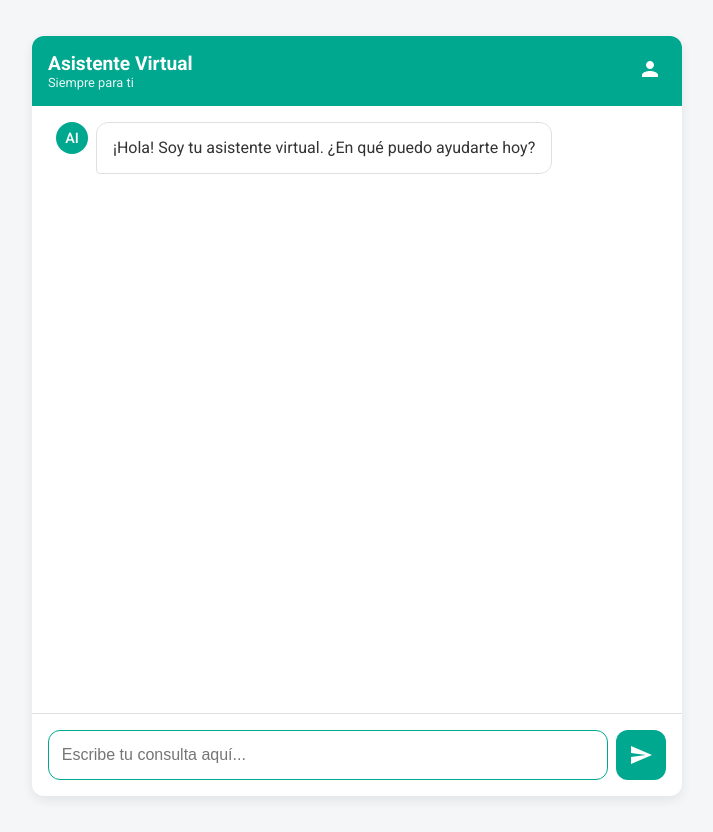
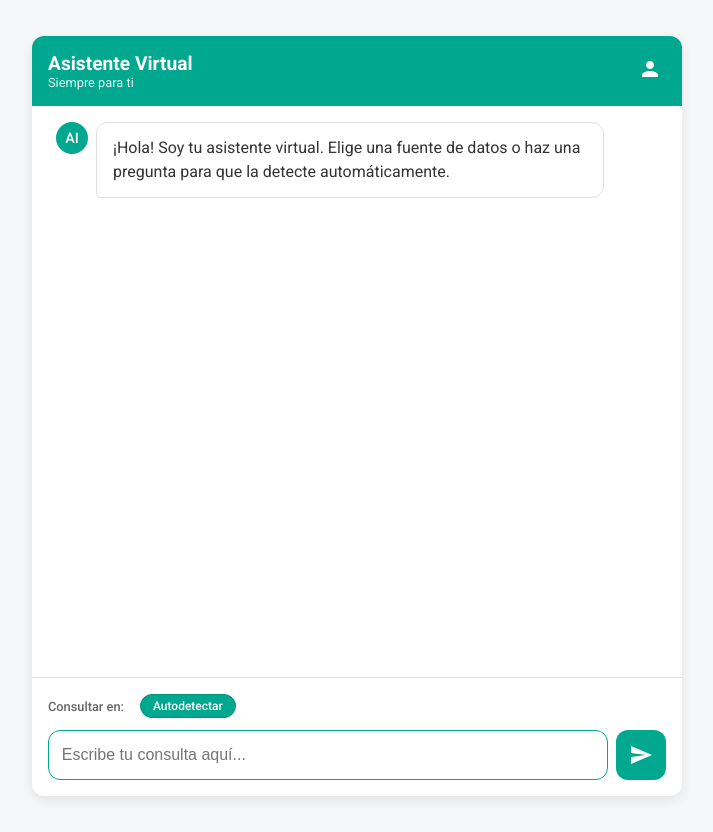
Before and after one commit to JuanTeban/ChatBot-implementation, a FastAPI app: page /chat-ui in a window 1280 px wide. Shown: the whole page, without its empty margins (283-996 px from the left). Run offline with FastAPI, Linux system fonts and the light colour scheme; data that the repository does not hold is empty; parts of the project's set-up code (start-up, migrations or seed data) failed here and were passed over.

Commit message:
feat: chatbot-improve

```diff
--- a/app/agent/shared.py
+++ b/app/agent/shared.py
@@ -23,3 +23,4 @@ class AgentState(TypedDict, total=False):
     sql_query: str
     sql_result: str
     sql_error: str
+    source_id: Optional[str]
--- a/app/models/pydantic_models.py
+++ b/app/models/pydantic_models.py
@@ -1,6 +1,7 @@
 from pydantic import BaseModel, Field
 from enum import Enum
 from datetime import datetime
+from typing import Optional
 
 class ModelName(str, Enum):
     GPT4_1 = "llama-3.3-70b"
@@ -10,6 +11,7 @@ class QueryInput(BaseModel):
     question: str
     session_id: str = Field(default=None)
     model: ModelName = Field(default=ModelName.GPT4_1_MINI)
+    source_id: Optional[str] = None
 
 class QueryResponse(BaseModel):
     answer: str
--- a/app/routers/chat.py
+++ b/app/routers/chat.py
@@ -38,8 +38,7 @@ async def chat(request: Request, query_input: QueryInput):
     }
 
     input_message = HumanMessage(content=query_input.question)
-    initial_state = {"messages": [input_message]}
-    # --- FIN DE LA MODIFICACIÓN ---
+    initial_state = {"messages": [input_message], "source_id": query_input.source_id}
 
     try:
         agent = get_agent()
--- a/static/css/styles.css
+++ b/static/css/styles.css
@@ -245,6 +245,48 @@ body {
     background-color: var(--epm-green); /* Verde para el asistente */
 }
 
+/* --- ESTILOS PARA EL SELECTOR DE FUENTES (AÑADIR AL FINAL) --- */
+.source-selector {
+    margin-bottom: 0.75rem;
+    display: flex;
+    align-items: center;
+    gap: 0.5rem;
+    flex-wrap: wrap; /* Para que se ajuste en pantallas pequeñas */
+}
+
+.source-selector-title {
+    font-size: 0.8rem;
+    font-weight: 500;
+    color: #666;
+    margin-right: 0.5rem;
+}
+
+.source-pill {
+    font-size: 0.75rem;
+    padding: 4px 12px;
+    border-radius: 16px;
+    background-color: #e0e0e0;
+    color: #333;
+    cursor: pointer;
+    transition: all 0.2s ease-in-out;
+    border: 1px solid transparent;
+    white-space: nowrap;
+    overflow: hidden;
+    text-overflow: ellipsis;
+    max-width: 150px;
+}
+
+.source-pill:hover {
+    background-color: #d0d0d0;
+}
+
+.source-pill.active {
+    background-color: var(--epm-green);
+    color: white;
+    font-weight: 500;
+    border-color: var(--epm-dark-green);
+}
+
 @keyframes slideIn {
     from {
         opacity: 0;
--- a/static/js/app.js
+++ b/static/js/app.js
@@ -2,11 +2,15 @@ document.addEventListener('DOMContentLoaded', () => {
     const form = document.getElementById('chat-form');
     const input = document.getElementById('user-input');
     const chatWindow = document.getElementById('chat-window');
+    const sourceSelector = document.getElementById('source-selector'); // Nuevo
     const profileIcon = document.getElementById('profile-icon');
     const profileDropdown = document.getElementById('profile-dropdown');
-    const chatEndpoint = '/chat';
 
+    const CHAT_ENDPOINT = '/chat';
+    const SOURCES_ENDPOINT = '/list-sources'; // Nuevo
     const MODEL_NAME = "llama-3.3-70b";
+
+    let selectedSourceId = null; // Nuevo: para guardar la selección
 
     function getOrCreateSessionId() {
         let sessionId = sessionStorage.getItem('chatSessionId');
@@ -19,23 +23,67 @@ document.addEventListener('DOMContentLoaded', () => {
 
     function updateProfileInfo() {
         const sessionId = getOrCreateSessionId();
-        const sessionInfoDiv = document.getElementById('session-info');
-        const modelInfoDiv = document.getElementById('model-info');
-
-        sessionInfoDiv.innerHTML = `<strong>Session ID:</strong> ${sessionId}`;
-        modelInfoDiv.innerHTML = `<strong>Model:</strong> ${MODEL_NAME}`;
+        document.getElementById('session-info').innerHTML = `<strong>Session ID:</strong> ${sessionId}`;
+        document.getElementById('model-info').innerHTML = `<strong>Model:</strong> ${MODEL_NAME}`;
     }
 
-    profileIcon.addEventListener('click', () => {
-        const isDisplayed = profileDropdown.style.display === 'block';
-        profileDropdown.style.display = isDisplayed ? 'none' : 'block';
-    });
+    // --- NUEVA FUNCIÓN PARA CARGAR Y MOSTRAR LAS FUENTES ---
+    async function loadSources() {
+        try {
+            const res = await fetch(SOURCES_ENDPOINT);
+            if (!res.ok) throw new Error('No se pudieron cargar las fuentes de datos.');
 
-    document.addEventListener('click', (event) => {
-        if (!profileIcon.contains(event.target) && !profileDropdown.contains(event.target)) {
-            profileDropdown.style.display = 'none';
+            const sources = await res.json();
+
+            sourceSelector.innerHTML = '<span class="source-selector-title">Consultar en:</span>';
+
+            // Botón por defecto "Autodetectar"
+            const autoButton = createSourcePill('Autodetectar', null, true);
+            sourceSelector.appendChild(autoButton);
+
+            // Botones para Excel
+            sources.excel.forEach(source => {
+                const pill = createSourcePill(source.filename, source.id || source.file_id);
+                sourceSelector.appendChild(pill);
+            });
+
+            // Botones para RAG
+            sources.rag.forEach(source => {
+                const pill = createSourcePill(source.filename, source.id || source.file_id);
+                sourceSelector.appendChild(pill);
+            });
+
+        } catch (error) {
+            console.error("Error al cargar fuentes:", error);
+            sourceSelector.innerHTML = '<span class="source-selector-title">Error al cargar fuentes.</span>';
         }
-    });
+    }
+
+    // --- NUEVA FUNCIÓN PARA CREAR CADA BOTÓN ---
+    function createSourcePill(text, sourceId, isActive = false) {
+        const pill = document.createElement('div');
+        pill.className = 'source-pill';
+        pill.textContent = text;
+        pill.dataset.sourceId = sourceId;
+
+        if (isActive) {
+            pill.classList.add('active');
+            selectedSourceId = sourceId;
+        }
+
+        pill.addEventListener('click', () => {
+            // Deseleccionar el anterior
+            const currentActive = document.querySelector('.source-pill.active');
+            if (currentActive) currentActive.classList.remove('active');
+
+            // Seleccionar el nuevo
+            pill.classList.add('active');
+            selectedSourceId = pill.dataset.sourceId === 'null' ? null : pill.dataset.sourceId;
+            console.log("Fuente seleccionada:", selectedSourceId);
+        });
+
+        return pill;
+    }
 
     form.addEventListener('submit', async (e) => {
         e.preventDefault();
@@ -51,10 +99,11 @@ document.addEventListener('DOMContentLoaded', () => {
             const requestBody = {
                 question: question,
                 session_id: sessionId,
-                model: MODEL_NAME
+                model: MODEL_NAME,
+                source_id: selectedSourceId // Enviar la fuente seleccionada
             };
 
-            const res = await fetch(chatEndpoint, {
+            const res = await fetch(CHAT_ENDPOINT, {
                 method: 'POST',
                 headers: { 'Content-Type': 'application/json' },
                 body: JSON.stringify(requestBody)
@@ -76,33 +125,18 @@ document.addEventListener('DOMContentLoaded', () => {
         }
     });
 
+    // --- (El resto de las funciones como addMessage, showTypingIndicator, etc., se mantienen igual) ---
+
     function addMessage(content, role) {
         const messageDiv = document.createElement('div');
         messageDiv.className = `message ${role}`;
-
-        // --- CÓDIGO NUEVO PARA CREAR EL AVATAR ---
         const avatar = document.createElement('div');
         avatar.className = 'avatar';
-
-        if (role === 'ai') {
-            avatar.textContent = 'AI';
-        } else {
-            const sessionId = getOrCreateSessionId();
-            // Usamos la inicial del nombre de usuario 'user-...'
-            avatar.textContent = sessionId.charAt(0).toUpperCase();
-        }
+        avatar.textContent = role === 'ai' ? 'AI' : 'U';
         messageDiv.appendChild(avatar);
-        // --- FIN DEL CÓDIGO NUEVO ---
-
         const bubble = document.createElement('div');
         bubble.className = 'bubble';
-
-        if (role === 'ai') {
-            bubble.innerHTML = marked.parse(content);
-        } else {
-            bubble.textContent = content;
-        }
-
+        bubble.innerHTML = role === 'ai' ? marked.parse(content) : content;
         messageDiv.appendChild(bubble);
         chatWindow.appendChild(messageDiv);
         scrollToBottom();
@@ -113,24 +147,14 @@ document.addEventListener('DOMContentLoaded', () => {
         const typingDiv = document.createElement('div');
         typingDiv.id = 'typing-indicator';
         typingDiv.className = 'message ai typing';
-
-        typingDiv.innerHTML = `
-            <div class="avatar">AI</div>
-            <div class="bubble">
-                <span class="typing-dot"></span>
-                <span class="typing-dot"></span>
-                <span class="typing-dot"></span>
-            </div>
-        `;
+        typingDiv.innerHTML = `<div class="avatar">AI</div><div class="bubble"><span class="typing-dot"></span><span class="typing-dot"></span><span class="typing-dot"></span></div>`;
         chatWindow.appendChild(typingDiv);
         scrollToBottom();
     }
 
     function removeTypingIndicator() {
         const typingIndicator = document.getElementById('typing-indicator');
-        if (typingIndicator) {
-            typingIndicator.remove();
-        }
+        if (typingIndicator) typingIndicator.remove();
     }
 
     function scrollToBottom() {
@@ -139,10 +163,14 @@ document.addEventListener('DOMContentLoaded', () => {
 
     function initializeChat() {
         updateProfileInfo();
+        loadSources(); // Cargar las fuentes al iniciar
         setTimeout(() => {
-            addMessage('¡Hola! Soy tu asistente virtual. ¿En qué puedo ayudarte hoy?', 'ai');
+            addMessage('¡Hola! Soy tu asistente virtual. Elige una fuente de datos o haz una pregunta para que la detecte automáticamente.', 'ai');
         }, 500);
     }
 
     initializeChat();
+    // Manejo del dropdown del perfil (código existente)
+    profileIcon.addEventListener('click', () => { profileDropdown.style.display = profileDropdown.style.display === 'block' ? 'none' : 'block'; });
+    document.addEventListener('click', (e) => { if (!profileIcon.contains(e.target) && !profileDropdown.contains(e.target)) profileDropdown.style.display = 'none'; });
 });
--- a/templates/chat.html
+++ b/templates/chat.html
@@ -31,6 +31,8 @@
         <main id="chat-window" class="chat-window">
         </main>
         <footer class="chat-footer">
+            <div id="source-selector" class="source-selector">
+                </div>
             <form id="chat-form" autocomplete="off">
                 <input type="text" id="user-input" name="question" placeholder="Escribe tu consulta aquí..." required autofocus>
                 <button type="submit" aria-label="Enviar mensaje">
```
Also changed, not shown: app/agent/nodes.py (+18 -0 lines), app/agent/sql_nodes.py (+5 -4 lines), app/routers/documents.py (+35 -0 lines), app/utils/db_utils.py (+18 -1 lines), scripts/inspect_utils_db_final.py (added, +29 -0 lines), 3 other files.
